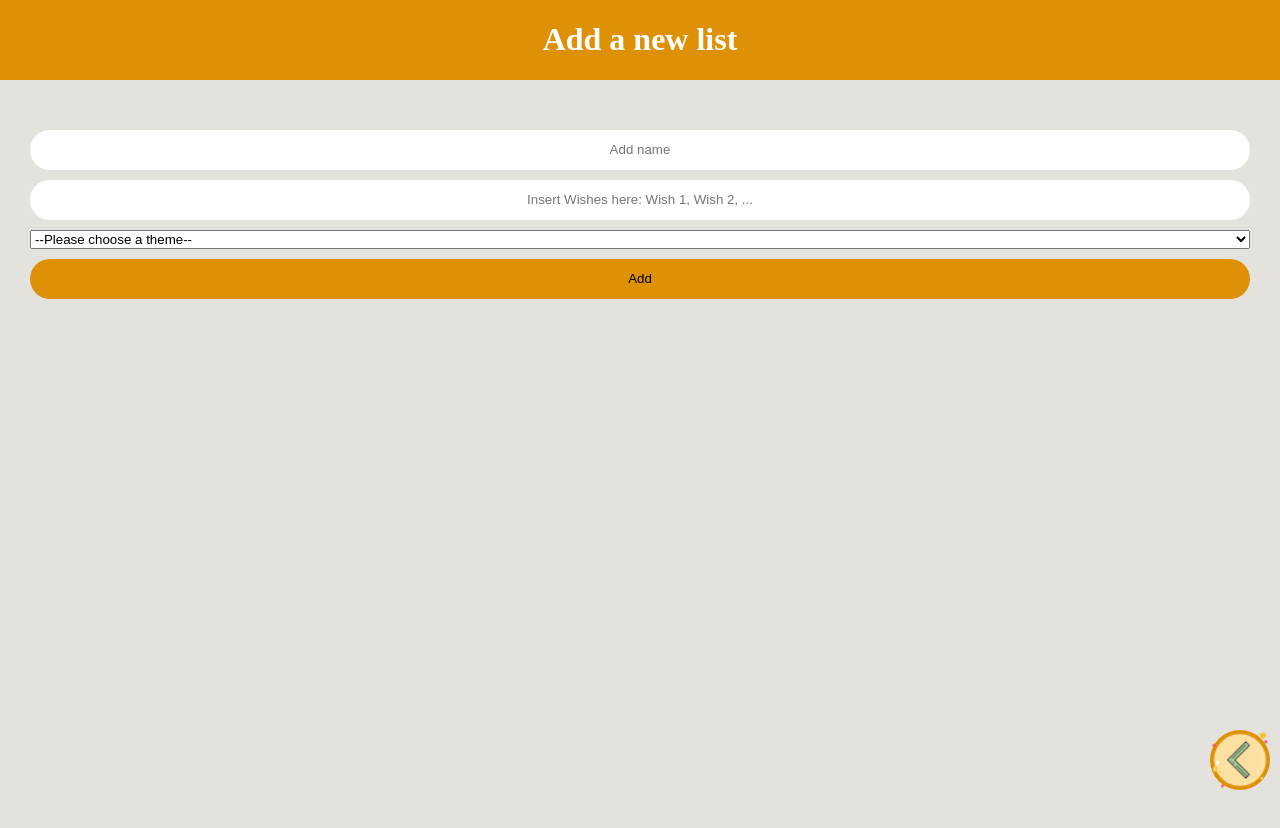
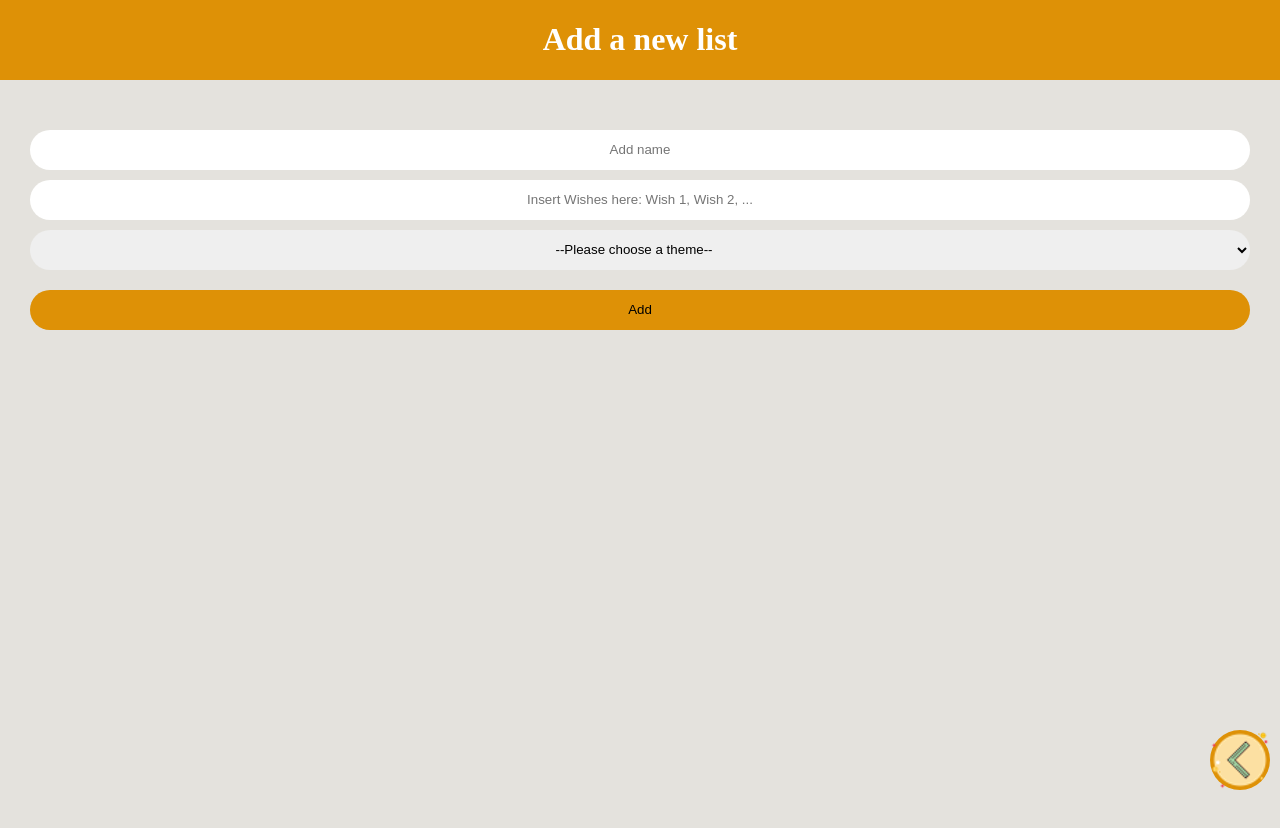
Before and after one commit to kschmitz123/wishlist, a React (Create React App) app in the folder client/: page /add in a window 1280 px wide. Shown: the top 828 px of the page. Built offline with nearby package versions, Linux system fonts and the light colour scheme.

Commit message:
Style select

```diff
--- a/client/src/components/Form.js
+++ b/client/src/components/Form.js
@@ -6,7 +6,8 @@ const Form = styled.form`
   padding-top: 20px;
 
   input,
-  button {
+  button,
+  select {
     height: 2.5rem;
     border-radius: 25px;
     margin-bottom: 10px;
```
